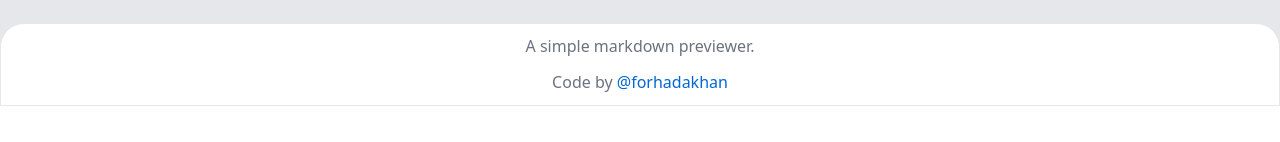
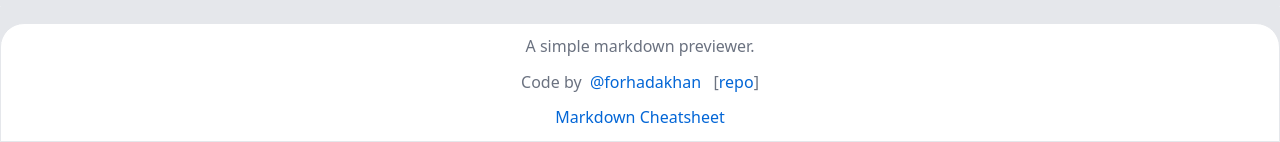
Before and after one commit to forhadakhan/markdown-previewer, a React (Vite) app: page / in a window 1280 px wide. Shown: the part 866-1008 px from the top of the page. Before the commit the page ends 972 px from the top, so only its background shows below. Built offline with nearby package versions, Linux system fonts and the light colour scheme.

Commit message:
Updated footer: Added Code Repo Link

```diff
--- a/src/components/MainComponent.jsx
+++ b/src/components/MainComponent.jsx
@@ -19,7 +19,11 @@ const MainComponent = () => {
             <div id="footer" className="pt-4 bg-gray-200">
                 <div className='bg-white border rounded-t-3xl text-center text-gray-500'>
                     <p className=''>A simple markdown previewer.</p>
-                    <p className=''>Code by <a href='#'>@forhadakhan</a></p>
+                    <p className=''>Code by &nbsp;
+                        <a href='https://github.com/forhadakhan/'>@forhadakhan</a>  &nbsp;
+                        [<a  href='https://github.com/forhadakhan/markdown-previewer'>repo</a>]
+                    </p>
+                    <p><a href='https://www.markdownguide.org/cheat-sheet#overview'>Markdown Cheatsheet</a></p>
                 </div>
             </div>
         </div>
```
